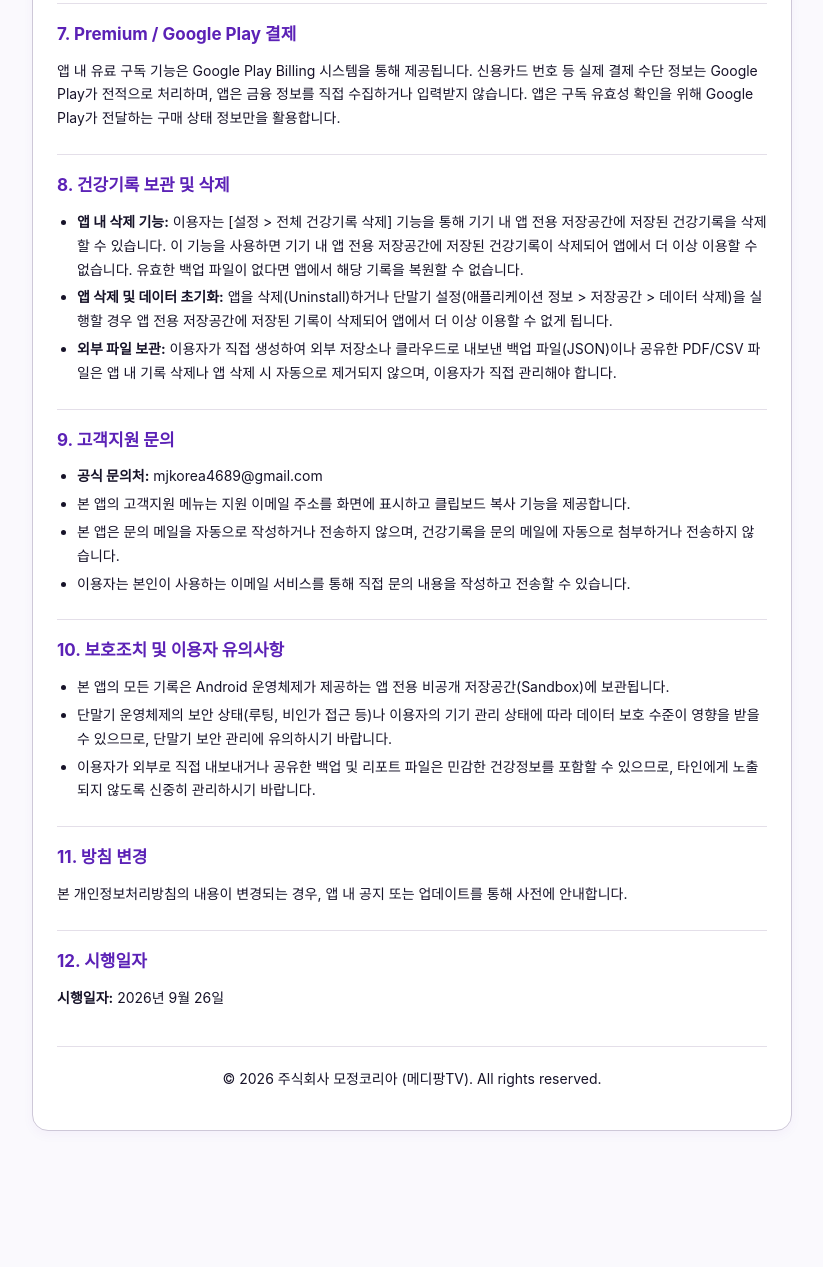
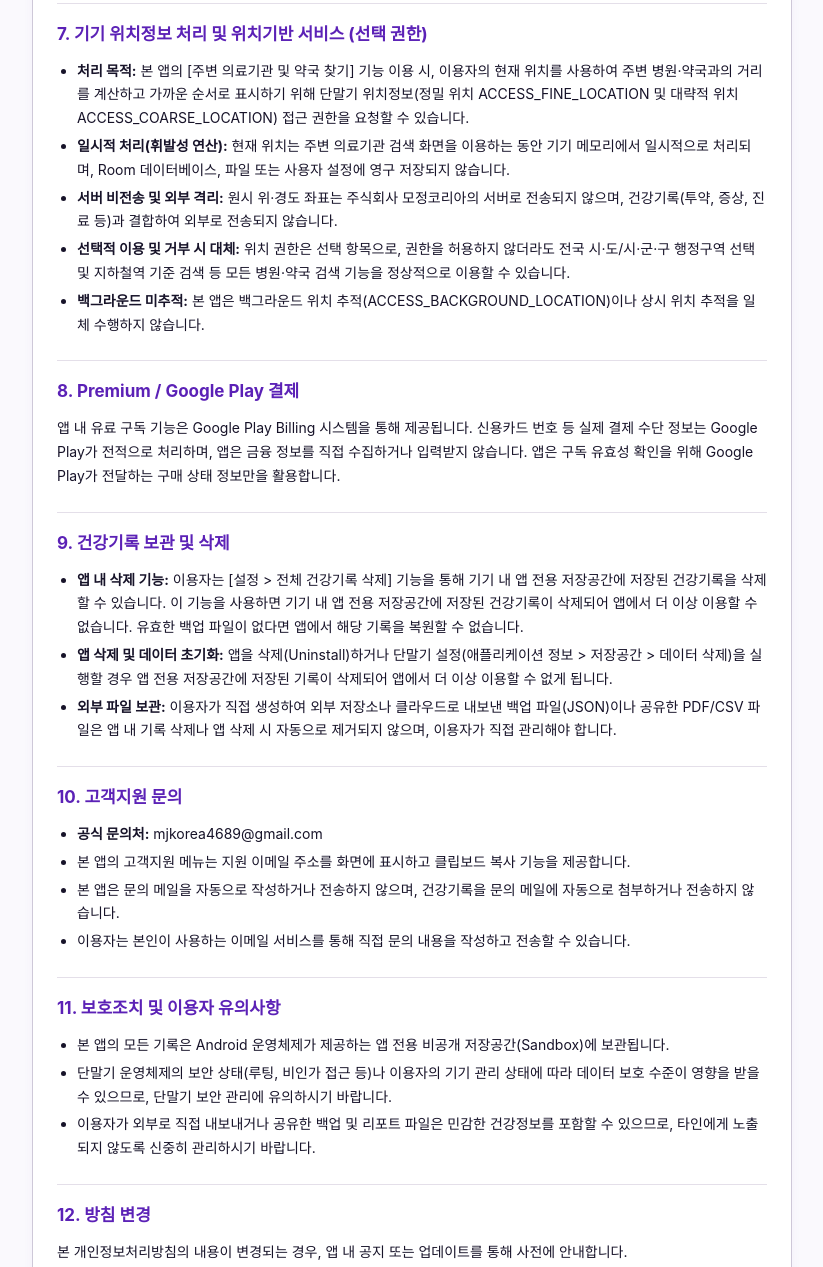
Before and after one commit to thirtyhouse30-code/jusagirok-policy, a plain HTML site: page index.html in a window 1280 px wide. Shown: the part 1404-2671 px from the top of the page, without its empty margins (228-1051 px from the left). Before the commit the page ends 2559 px from the top, so only its background shows below. Drawn offline with Linux system fonts and the light colour scheme.

Commit message:
Revise privacy policy and update effective date
Updated the privacy policy sections and revised the effective date.

```diff
--- a/index.html
+++ b/index.html
@@ -124,7 +124,7 @@
             <div class="meta-card">
                 <p><strong>운영자:</strong> 주식회사 모정코리아</p>
                 <p><strong>고객지원:</strong> mjkorea4689@gmail.com</p>
-                <p><strong>시행일자:</strong> 2026년 9월 26일</p>
+                <p><strong>시행일자:</strong> 2026년 9월 28일</p>
             </div>
         </header>
 
@@ -180,12 +180,23 @@
             </section>
 
             <section>
-                <h2>7. Premium / Google Play 결제</h2>
+                <h2>7. 기기 위치정보 처리 및 위치기반 서비스 (선택 권한)</h2>
+                <ul>
+                    <li><strong>처리 목적:</strong> 본 앱의 [주변 의료기관 및 약국 찾기] 기능 이용 시, 이용자의 현재 위치를 사용하여 주변 병원·약국과의 거리를 계산하고 가까운 순서로 표시하기 위해 단말기 위치정보(정밀 위치 ACCESS_FINE_LOCATION 및 대략적 위치 ACCESS_COARSE_LOCATION) 접근 권한을 요청할 수 있습니다.</li>
+                    <li><strong>일시적 처리(휘발성 연산):</strong> 현재 위치는 주변 의료기관 검색 화면을 이용하는 동안 기기 메모리에서 일시적으로 처리되며, Room 데이터베이스, 파일 또는 사용자 설정에 영구 저장되지 않습니다.</li>
+                    <li><strong>서버 비전송 및 외부 격리:</strong> 원시 위·경도 좌표는 주식회사 모정코리아의 서버로 전송되지 않으며, 건강기록(투약, 증상, 진료 등)과 결합하여 외부로 전송되지 않습니다.</li>
+                    <li><strong>선택적 이용 및 거부 시 대체:</strong> 위치 권한은 선택 항목으로, 권한을 허용하지 않더라도 전국 시·도/시·군·구 행정구역 선택 및 지하철역 기준 검색 등 모든 병원·약국 검색 기능을 정상적으로 이용할 수 있습니다.</li>
+                    <li><strong>백그라운드 미추적:</strong> 본 앱은 백그라운드 위치 추적(ACCESS_BACKGROUND_LOCATION)이나 상시 위치 추적을 일체 수행하지 않습니다.</li>
+                </ul>
+            </section>
+
+            <section>
+                <h2>8. Premium / Google Play 결제</h2>
                 <p>앱 내 유료 구독 기능은 Google Play Billing 시스템을 통해 제공됩니다. 신용카드 번호 등 실제 결제 수단 정보는 Google Play가 전적으로 처리하며, 앱은 금융 정보를 직접 수집하거나 입력받지 않습니다. 앱은 구독 유효성 확인을 위해 Google Play가 전달하는 구매 상태 정보만을 활용합니다.</p>
             </section>
 
             <section>
-                <h2>8. 건강기록 보관 및 삭제</h2>
+                <h2>9. 건강기록 보관 및 삭제</h2>
                 <ul>
                     <li><strong>앱 내 삭제 기능:</strong> 이용자는 [설정 &gt; 전체 건강기록 삭제] 기능을 통해 기기 내 앱 전용 저장공간에 저장된 건강기록을 삭제할 수 있습니다. 이 기능을 사용하면 기기 내 앱 전용 저장공간에 저장된 건강기록이 삭제되어 앱에서 더 이상 이용할 수 없습니다. 유효한 백업 파일이 없다면 앱에서 해당 기록을 복원할 수 없습니다.</li>
                     <li><strong>앱 삭제 및 데이터 초기화:</strong> 앱을 삭제(Uninstall)하거나 단말기 설정(애플리케이션 정보 &gt; 저장공간 &gt; 데이터 삭제)을 실행할 경우 앱 전용 저장공간에 저장된 기록이 삭제되어 앱에서 더 이상 이용할 수 없게 됩니다.</li>
@@ -194,7 +205,7 @@
             </section>
 
             <section>
-                <h2>9. 고객지원 문의</h2>
+                <h2>10. 고객지원 문의</h2>
                 <ul>
                     <li><strong>공식 문의처:</strong> mjkorea4689@gmail.com</li>
                     <li>본 앱의 고객지원 메뉴는 지원 이메일 주소를 화면에 표시하고 클립보드 복사 기능을 제공합니다.</li>
@@ -204,7 +215,7 @@
             </section>
 
             <section>
-                <h2>10. 보호조치 및 이용자 유의사항</h2>
+                <h2>11. 보호조치 및 이용자 유의사항</h2>
                 <ul>
                     <li>본 앱의 모든 기록은 Android 운영체제가 제공하는 앱 전용 비공개 저장공간(Sandbox)에 보관됩니다.</li>
                     <li>단말기 운영체제의 보안 상태(루팅, 비인가 접근 등)나 이용자의 기기 관리 상태에 따라 데이터 보호 수준이 영향을 받을 수 있으므로, 단말기 보안 관리에 유의하시기 바랍니다.</li>
@@ -213,13 +224,13 @@
             </section>
 
             <section>
-                <h2>11. 방침 변경</h2>
+                <h2>12. 방침 변경</h2>
                 <p>본 개인정보처리방침의 내용이 변경되는 경우, 앱 내 공지 또는 업데이트를 통해 사전에 안내합니다.</p>
             </section>
 
             <section>
-                <h2>12. 시행일자</h2>
-                <p><strong>시행일자:</strong> 2026년 9월 26일</p>
+                <h2>13. 시행일자</h2>
+                <p><strong>시행일자:</strong> 2026년 9월 28일</p>
             </section>
         </main>
 
```
